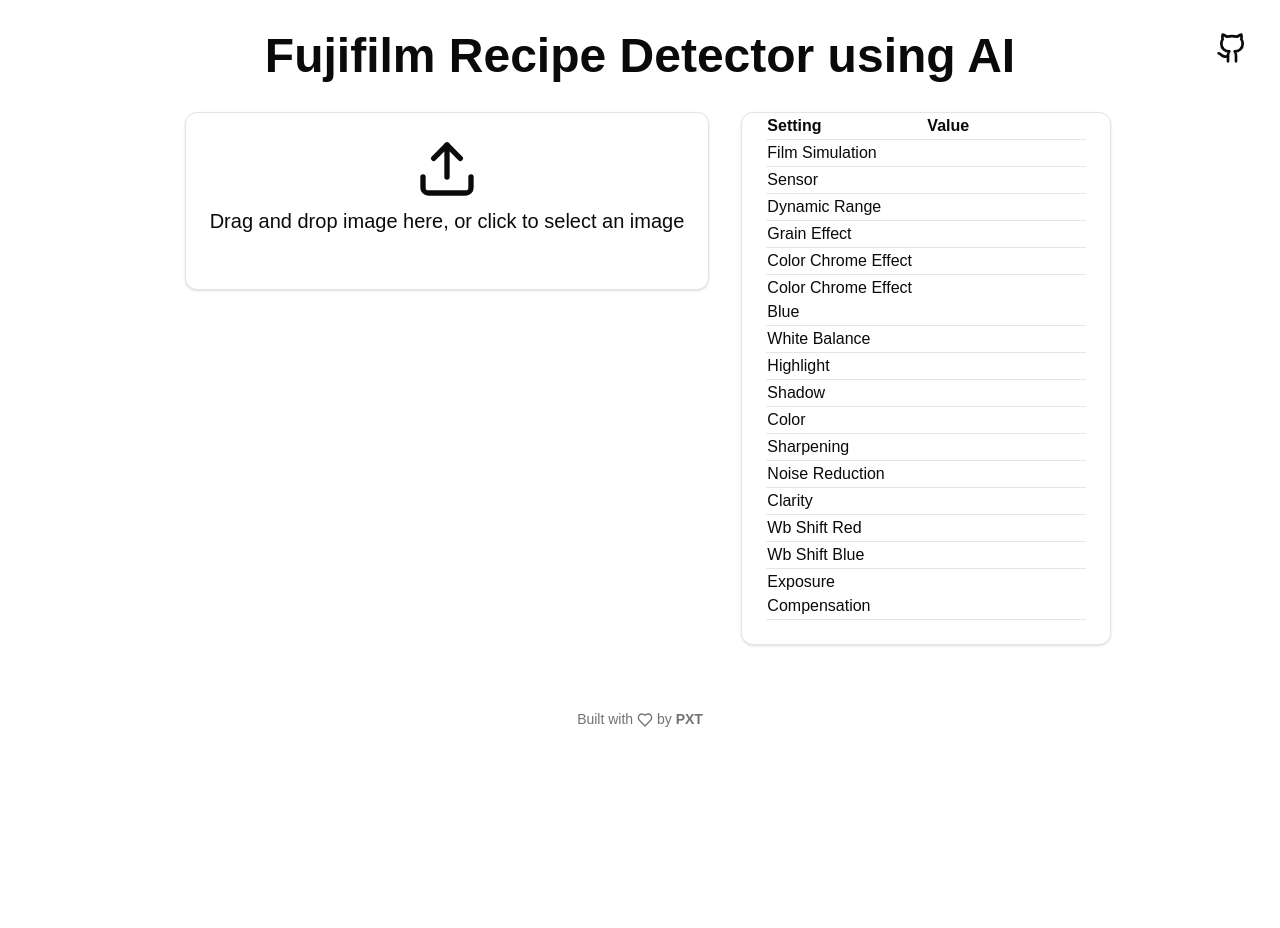
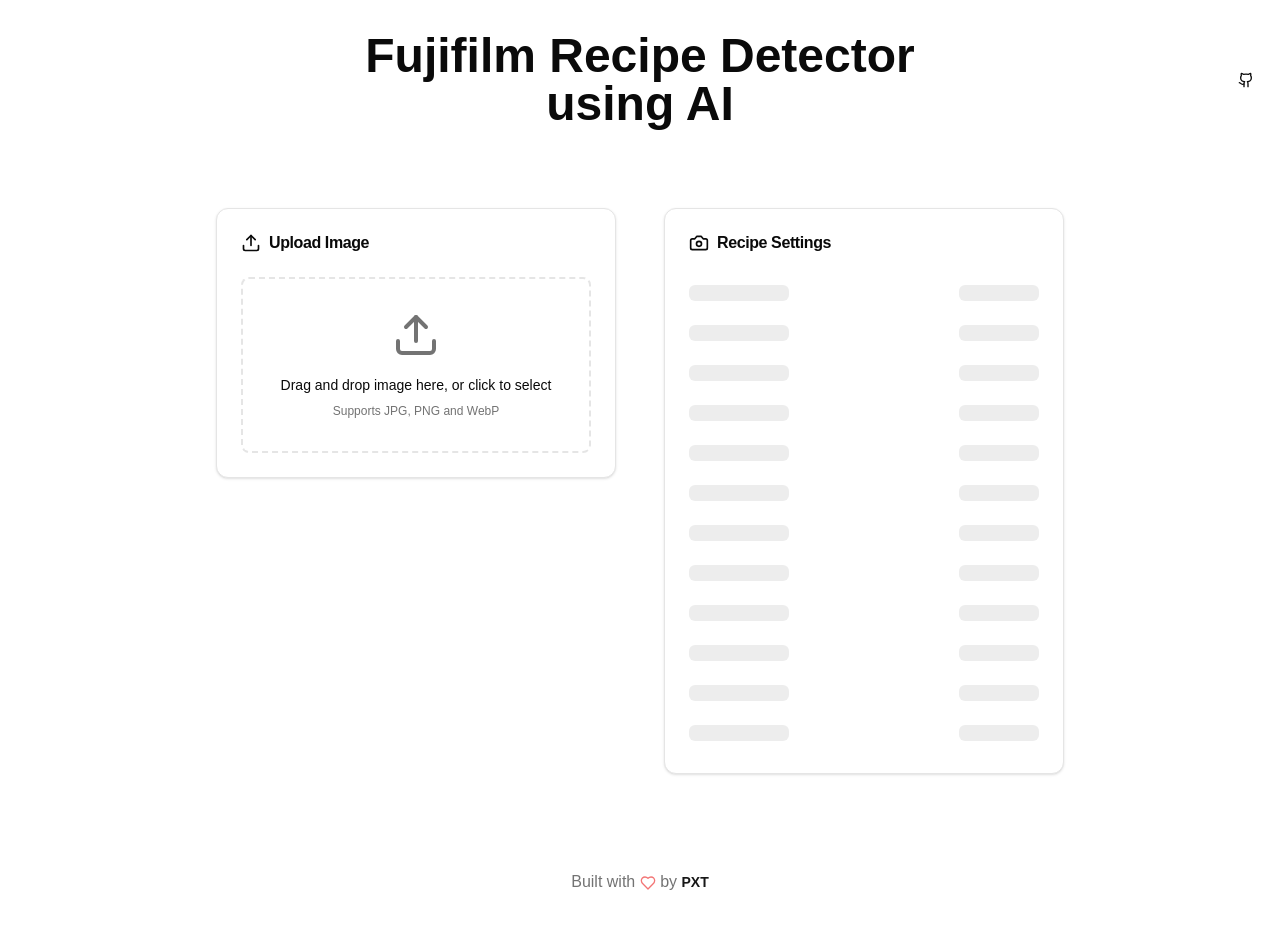
Before and after one commit to thuupx/recipe-detector, a Next.js app: page / in a window 1280 px wide. Shown: the top 928 px of the page. Before the commit the page ends 800 px from the top, so only its background shows below. Built offline with nearby package versions, Linux system fonts and the light colour scheme.

Commit message:
feat: enhance UI

```diff
--- a/package.json
+++ b/package.json
@@ -13,6 +13,7 @@
   "dependencies": {
     "@radix-ui/react-slot": "^1.1.1",
     "@radix-ui/react-toast": "^1.2.4",
+    "@radix-ui/react-tooltip": "^1.1.7",
     "@vercel/speed-insights": "^1.1.0",
     "class-variance-authority": "^0.7.1",
     "clsx": "^2.1.1",
--- a/src/app/page.tsx
+++ b/src/app/page.tsx
@@ -5,40 +5,61 @@
 import { Github, Heart } from "lucide-react";
 import Link from "next/link";
 import { useState } from "react";
+import { Button } from "@/components/ui/button";
 
 export default function Home() {
   const [settings, setSettings] = useState<RecipeSettingsResponse | null>(null);
 
   return (
-    <div className="container mx-auto">
-      <h1 className="text-3xl text-center font-bold md:text-5xl py-8">
+    <div className="container mx-auto px-4 min-h-screen flex flex-col">
+      <header className="relative py-4 md:py-8 flex items-center justify-between">
+        <div className="flex-1" /> {/* Spacer */}
+        <h1 className="text-2xl sm:text-3xl md:text-4xl lg:text-5xl text-center font-bold max-w-2xl">
           Fujifilm Recipe Detector using AI
         </h1>
+        <div className="flex-1 flex justify-end">
+          <Button
+            variant="ghost"
+            size="icon"
+            asChild
+            className="hover:bg-muted/50"
+          >
+            <Link
+              href="https://github.com/thuupx/recipe-detector"
+              target="_blank"
+              className="rounded-full"
+            >
+              <Github className="w-6 h-6" />
+              <span className="sr-only">GitHub</span>
+            </Link>
+          </Button>
+        </div>
+      </header>
 
-      <Link
-        className="absolute top-8 right-8"
-        target="_blank"
-        href="https://github.com/thuupx/recipe-detector"
-      >
-        <Github size={32} />
-      </Link>
-      <div className="flex flex-col items-start md:flex-row justify-center gap-4 w-full">
+      <main className="flex-grow py-8 md:py-12">
+        <div className="flex flex-col items-center md:items-start md:flex-row justify-center gap-8 md:gap-12 w-full max-w-6xl mx-auto">
           <ImageUpload setSettings={setSettings} />
           <RecipeSettings settings={settings} />
         </div>
-      <footer className="container flex flex-col items-center justify-center gap-4 py-16">
-        <p className="text-sm text-muted-foreground text-center">
+      </main>
+
+      <footer className="py-8 md:py-12 mt-auto">
+        <div className="flex flex-col items-center justify-center gap-2">
+          <p className="text-sm md:text-base text-muted-foreground text-center">
             Built with{" "}
-          <span className="font-semibold">
-            <Heart size={16} className="inline-block" />
-          </span>{" "}
+            <Heart className="inline-block w-4 h-4 text-red-500 animate-pulse" />{" "}
             by{" "}
-          <span className="font-semibold">
-            <Link target="_blank" href="https://www.linkedin.com/in/thu-px">
+            <Button variant="link" className="p-0 h-auto" asChild>
+              <Link
+                href="https://www.linkedin.com/in/thu-px"
+                target="_blank"
+                className="font-semibold hover:text-primary"
+              >
                 PXT
               </Link>
-          </span>
+            </Button>
           </p>
+        </div>
       </footer>
     </div>
   );
--- a/src/components/image-upload.tsx
+++ b/src/components/image-upload.tsx
@@ -1,111 +1,112 @@
-"use client";
-
-import { Upload } from "lucide-react";
+import { cn } from "@/lib/utils";
+import { RecipeSettingsResponse } from "@/types";
+import { Loader2, Upload } from "lucide-react";
 import Image from "next/image";
-import { useEffect, useState } from "react";
+import { useCallback, useState } from "react";
 import { useDropzone } from "react-dropzone";
 
+import { Card, CardContent, CardHeader, CardTitle } from "./ui/card";
+import { Input } from "./ui/input";
+import { compressImage } from "@/lib/image";
 import { predictRecipe } from "@/app/actions";
-import { useToast } from "@/hooks/use-toast";
-import { compressImage } from "@/lib/image";
-import { RecipeSettingsResponse } from "@/types";
-
-import { Button } from "./ui/button";
-import { Card, CardFooter, CardHeader } from "./ui/card";
-import { Input } from "./ui/input";
-import { LoadingSpinner } from "./loading";
-
-type AcceptedFile = File & { preview: string };
 
 type ImageUploadProps = {
-  setSettings: (settings: RecipeSettingsResponse | null) => void;
+  setSettings: (settings: RecipeSettingsResponse) => void;
 };
 
-export function ImageUpload({ setSettings }: ImageUploadProps) {
-  const [file, setFile] = useState<AcceptedFile>();
-  const [isLoading, setIsLoading] = useState(false);
-  const { toast } = useToast();
+export const ImageUpload = ({ setSettings }: ImageUploadProps) => {
+  const [preview, setPreview] = useState<string | null>(null);
+  const [loading, setLoading] = useState(false);
 
-  const { getRootProps, getInputProps } = useDropzone({
+  const onDrop = useCallback(
+    async (acceptedFiles: File[]) => {
+      const file = acceptedFiles[0];
+      if (file) {
+        const resizedImage = await compressImage(file, 512);
+        const imageFile = new File([resizedImage], file.name, {
+          type: file.type,
+        });
+        setPreview(URL.createObjectURL(imageFile));
+        setLoading(true);
+
+        try {
+          const data = await predictRecipe(imageFile);
+          setSettings(data);
+        } catch (error) {
+          console.error("Error:", error);
+        } finally {
+          setLoading(false);
+        }
+      }
+    },
+    [setSettings]
+  );
+
+  const { getRootProps, getInputProps, isDragActive } = useDropzone({
+    onDrop,
     accept: {
-      "image/*": [],
+      "image/*": [".jpeg", ".jpg", ".png", ".webp"],
     },
     maxFiles: 1,
-    onDrop: async (acceptedFiles) => {
-      const currentFile = acceptedFiles[0];
-      const resizedImage = await compressImage(currentFile, 512);
-      const imageFile = new File([resizedImage], currentFile.name, {
-        type: currentFile.type,
-      });
-
-      setFile(
-        Object.assign(imageFile, {
-          preview: URL.createObjectURL(imageFile),
-        })
-      );
-    },
+    multiple: false,
   });
 
-  useEffect(() => {
-    return () => {
-      if (!file) {
-        return;
-      }
-
-      URL.revokeObjectURL(file.preview);
-      setSettings(null);
-    };
-  }, [file, setSettings]);
-
   return (
-    <Card className="mx-4">
-      <CardHeader
-        {...getRootProps({
-          className: "flex flex-col items-center hover:cursor-pointer",
-        })}
-      >
-        <Upload size={64} />
-        <Input {...getInputProps()} />
-        <p className="text-xl">
-          Drag and drop image here, or click to select an image
-        </p>
-        <aside className="flex flex-wrap gap-2">
-          {file && (
-            <Image
-              src={file.preview}
-              alt={file.name}
-              width={256}
-              height={256}
-            />
+    <Card className="w-full md:w-[400px]">
+      <CardHeader>
+        <CardTitle className="flex items-center gap-2">
+          <Upload className="w-5 h-5" />
+          Upload Image
+        </CardTitle>
+      </CardHeader>
+      <CardContent>
+        <div
+          {...getRootProps()}
+          className={cn(
+            "border-2 border-dashed rounded-lg p-8 transition-colors cursor-pointer",
+            "hover:border-primary/50 hover:bg-muted/50",
+            isDragActive && "border-primary bg-muted/50",
+            loading && "opacity-50 cursor-not-allowed"
           )}
-        </aside>
-      </CardHeader>
-      <CardFooter>
-        {file && (
-          <Button
-            className="m-auto"
-            disabled={isLoading}
-            onClick={async () => {
-              try {
-                setIsLoading(true);
-                const settings = await predictRecipe(file);
-                setSettings(settings);
-              } catch (error) {
-                console.error(error);
-                toast({
-                  title: "Error",
-                  description: "Failed to predict recipe",
-                  variant: "destructive",
-                });
-              } finally {
-                setIsLoading(false);
-              }
-            }}
-          >
-            {isLoading ? <LoadingSpinner size={24} /> : "Predict"}
-          </Button>
+        >
+          <div className="flex flex-col items-center justify-center gap-4">
+            {preview ? (
+              <div className="relative w-full aspect-square">
+                <Image
+                  src={preview}
+                  alt="Preview"
+                  fill
+                  className="object-cover rounded-md"
+                />
+              </div>
+            ) : (
+              <Upload
+                className={cn(
+                  "w-12 h-12 text-muted-foreground",
+                  isDragActive && "text-primary"
+                )}
+              />
+            )}
+            <Input {...getInputProps()} />
+            <div className="text-center space-y-2">
+              <p className="text-sm font-medium">
+                {isDragActive
+                  ? "Drop the image here"
+                  : "Drag and drop image here, or click to select"}
+              </p>
+              <p className="text-xs text-muted-foreground">
+                Supports JPG, PNG and WebP
+              </p>
+            </div>
+          </div>
+        </div>
+        {loading && (
+          <div className="flex items-center justify-center gap-2 mt-4 text-sm text-muted-foreground">
+            <Loader2 className="w-4 h-4 animate-spin" />
+            Analyzing image...
+          </div>
         )}
-      </CardFooter>
+      </CardContent>
     </Card>
   );
-}
+};
--- a/src/components/recipe-settings.tsx
+++ b/src/components/recipe-settings.tsx
@@ -1,9 +1,16 @@
 import * as _ from "lodash";
-
-import { Card, CardContent } from "./ui/card";
-
+import { Card, CardContent, CardHeader, CardTitle } from "./ui/card";
 import { RecipeSettingsResponse } from "@/types";
 import { categoricalFields, regressionFields } from "@/lib/constants";
+import { cn } from "@/lib/utils";
+import { Camera, HelpCircle } from "lucide-react";
+import { Skeleton } from "./ui/skeleton";
+import {
+  Tooltip,
+  TooltipContent,
+  TooltipProvider,
+  TooltipTrigger,
+} from "./ui/tooltip";
 
 type RecipeSettingsProps = {
   settings: RecipeSettingsResponse | null;
@@ -15,47 +22,128 @@
     : "";
 };
 
+const LoadingSkeleton = () => (
+  <div className="space-y-2">
+    {[...Array(12)].map((_, i) => (
+      <div key={i} className="flex items-center justify-between py-2">
+        <Skeleton className="h-4 w-[100px]" />
+        <Skeleton className="h-4 w-[80px]" />
+      </div>
+    ))}
+  </div>
+);
+
+const ConfidenceLegend = () => (
+  <div className="mt-6 pt-6 border-t">
+    <div className="flex items-center justify-between mb-2">
+      <span className="text-sm font-medium text-muted-foreground">Confidence Level</span>
+      <TooltipProvider>
+        <Tooltip>
+          <TooltipTrigger>
+            <HelpCircle className="w-4 h-4 text-muted-foreground" />
+          </TooltipTrigger>
+          <TooltipContent>
+            <p>Indicates how confident the AI is about the prediction</p>
+          </TooltipContent>
+        </Tooltip>
+      </TooltipProvider>
+    </div>
+    <div className="space-y-2">
+      <div className="flex items-center justify-between text-xs">
+        <span className="text-muted-foreground">High</span>
+        <span className="text-green-600 dark:text-green-400 font-medium">≥ 80%</span>
+      </div>
+      <div className="flex items-center justify-between text-xs">
+        <span className="text-muted-foreground">Medium</span>
+        <span className="text-yellow-600 dark:text-yellow-400 font-medium">50-79%</span>
+      </div>
+      <div className="flex items-center justify-between text-xs">
+        <span className="text-muted-foreground">Low</span>
+        <span className="text-red-600 dark:text-red-400 font-medium">&lt; 50%</span>
+      </div>
+    </div>
+  </div>
+);
+
 export const RecipeSettings = ({ settings }: RecipeSettingsProps) => {
+  const isLoading = settings === null;
+
   return (
-    <div className="mx-auto md:mx-0">
-      <Card>
+    <div className="w-full md:w-auto">
+      <Card className="w-full md:w-[400px]">
+        <CardHeader>
+          <CardTitle className="flex items-center gap-2">
+            <Camera className="w-5 h-5" />
+            Recipe Settings
+          </CardTitle>
+        </CardHeader>
         <CardContent>
-          <table className="w-80">
-            <thead className="text-left ">
-              <tr className="border-b w-full">
-                <th className="w-1/2">Setting</th>
-                <th className="w-1/2">Value</th>
-              </tr>
-            </thead>
-            <tbody>
-              {categoricalFields.map((field) => (
-                <tr key={field} className="border-b w-full">
-                  <td className="font-medium">{_.startCase(field)}</td>
-                  <td className="font-semibold">
-                    {settings
-                      ? `${
-                          settings[field as keyof RecipeSettingsResponse][0]
-                            .value
-                        } ${formatProbability(
-                          settings[field as keyof RecipeSettingsResponse][0]
-                            .probability
-                        )}`
-                      : ""}
-                  </td>
-                </tr>
-              ))}
-              {regressionFields.map((field) => (
-                <tr key={field} className="border-b w-full">
-                  <td className="font-medium">{_.startCase(field)}</td>
-                  <td className="font-semibold">
-                    {settings
-                      ? settings[field as keyof RecipeSettingsResponse][0].value
-                      : ""}
-                  </td>
-                </tr>
-              ))}
-            </tbody>
-          </table>
+          {isLoading ? (
+            <LoadingSkeleton />
+          ) : (
+            <>
+              <div className="divide-y">
+                {categoricalFields.map((field) => {
+                  const setting = settings?.[field as keyof RecipeSettingsResponse][0];
+                  const probability = setting?.probability;
+                  const confidenceLevel = probability
+                    ? probability >= 0.8
+                      ? "high"
+                      : probability >= 0.5
+                      ? "medium"
+                      : "low"
+                    : null;
+
+                  return (
+                    <div
+                      key={field}
+                      className="flex items-center justify-between py-3 group hover:bg-muted/50 rounded-sm transition-colors"
+                    >
+                      <span className="text-sm font-medium text-muted-foreground">
+                        {_.startCase(field)}
+                      </span>
+                      <div className="flex items-center gap-2">
+                        <span
+                          className={cn(
+                            "text-sm font-semibold",
+                            confidenceLevel === "high" &&
+                              "text-green-600 dark:text-green-400",
+                            confidenceLevel === "medium" &&
+                              "text-yellow-600 dark:text-yellow-400",
+                            confidenceLevel === "low" &&
+                              "text-red-600 dark:text-red-400"
+                          )}
+                        >
+                          {setting?.value}
+                        </span>
+                        {probability && (
+                          <span className="text-xs text-muted-foreground opacity-0 group-hover:opacity-100 transition-opacity">
+                            {formatProbability(probability)}
+                          </span>
+                        )}
+                      </div>
+                    </div>
+                  );
+                })}
+                {regressionFields.map((field) => {
+                  const value =
+                    settings?.[field as keyof RecipeSettingsResponse][0].value;
+                  return (
+                    <div
+                      key={field}
+                      className="flex items-center justify-between py-3 hover:bg-muted/50 rounded-sm transition-colors"
+                    >
+                      <span className="text-sm font-medium text-muted-foreground">
+                        {_.startCase(field)}
+                      </span>
+                      <span className="text-sm font-semibold">{value}</span>
+                    </div>
+                  );
+                })}
+              </div>
+              <ConfidenceLegend />
+            </>
+          )}
         </CardContent>
       </Card>
     </div>
--- /dev/null
+++ b/src/components/ui/skeleton.tsx
@@ -0,0 +1,15 @@
+import { cn } from "@/lib/utils"
+
+function Skeleton({
+  className,
+  ...props
+}: React.HTMLAttributes<HTMLDivElement>) {
+  return (
+    <div
+      className={cn("animate-pulse rounded-md bg-primary/10", className)}
+      {...props}
+    />
+  )
+}
+
+export { Skeleton }
--- /dev/null
+++ b/src/components/ui/tooltip.tsx
@@ -0,0 +1,32 @@
+"use client";
+
+import * as React from "react";
+import * as TooltipPrimitive from "@radix-ui/react-tooltip";
+
+import { cn } from "@/lib/utils";
+
+const TooltipProvider = TooltipPrimitive.Provider;
+
+const Tooltip = TooltipPrimitive.Root;
+
+const TooltipTrigger = TooltipPrimitive.Trigger;
+
+const TooltipContent = React.forwardRef<
+  React.ElementRef<typeof TooltipPrimitive.Content>,
+  React.ComponentPropsWithoutRef<typeof TooltipPrimitive.Content>
+>(({ className, sideOffset = 4, ...props }, ref) => (
+  <TooltipPrimitive.Portal>
+    <TooltipPrimitive.Content
+      ref={ref}
+      sideOffset={sideOffset}
+      className={cn(
+        "z-50 overflow-hidden rounded-md bg-primary px-3 py-1.5 text-xs text-primary-foreground animate-in fade-in-0 zoom-in-95 data-[state=closed]:animate-out data-[state=closed]:fade-out-0 data-[state=closed]:zoom-out-95 data-[side=bottom]:slide-in-from-top-2 data-[side=left]:slide-in-from-right-2 data-[side=right]:slide-in-from-left-2 data-[side=top]:slide-in-from-bottom-2",
+        className
+      )}
+      {...props}
+    />
+  </TooltipPrimitive.Portal>
+));
+TooltipContent.displayName = TooltipPrimitive.Content.displayName;
+
+export { Tooltip, TooltipTrigger, TooltipContent, TooltipProvider };
```
Also changed, not shown: 1 other file (tests, documents, lock files or other folders). Lines whose indentation alone changed are shown as unchanged.
